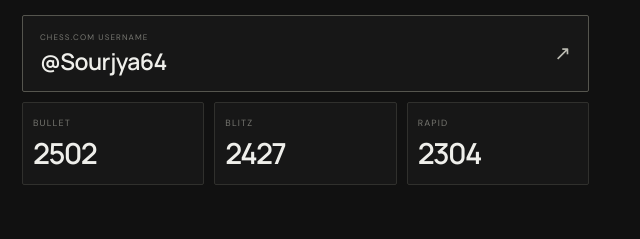
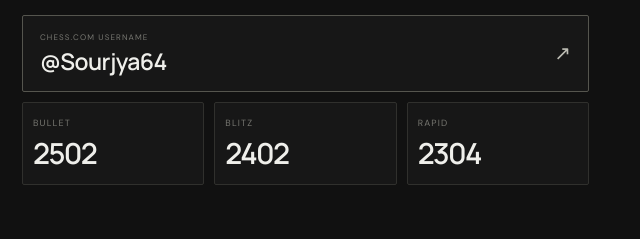
Before and after one commit to Sourjyaa/sourjya, a plain HTML site: page index.html in a window 1280 px wide. Shown: the part 2822-3061 px from the top of the page, 631-1271 px from the left. Drawn offline with Linux system fonts and the light colour scheme.

Commit message:
Update Blitz rating from 2427 to 2402

```diff
--- a/index.html
+++ b/index.html
@@ -143,7 +143,7 @@
             </a>
             <div class="rating-cards three">
               <article class="rating-card"><span class="rating-label">BULLET</span><strong>2502</strong></article>
-              <article class="rating-card"><span class="rating-label">BLITZ</span><strong>2427</strong></article>
+              <article class="rating-card"><span class="rating-label">BLITZ</span><strong>2402</strong></article>
               <article class="rating-card"><span class="rating-label">RAPID</span><strong>2304</strong></article>
             </div>
           </div>
```
